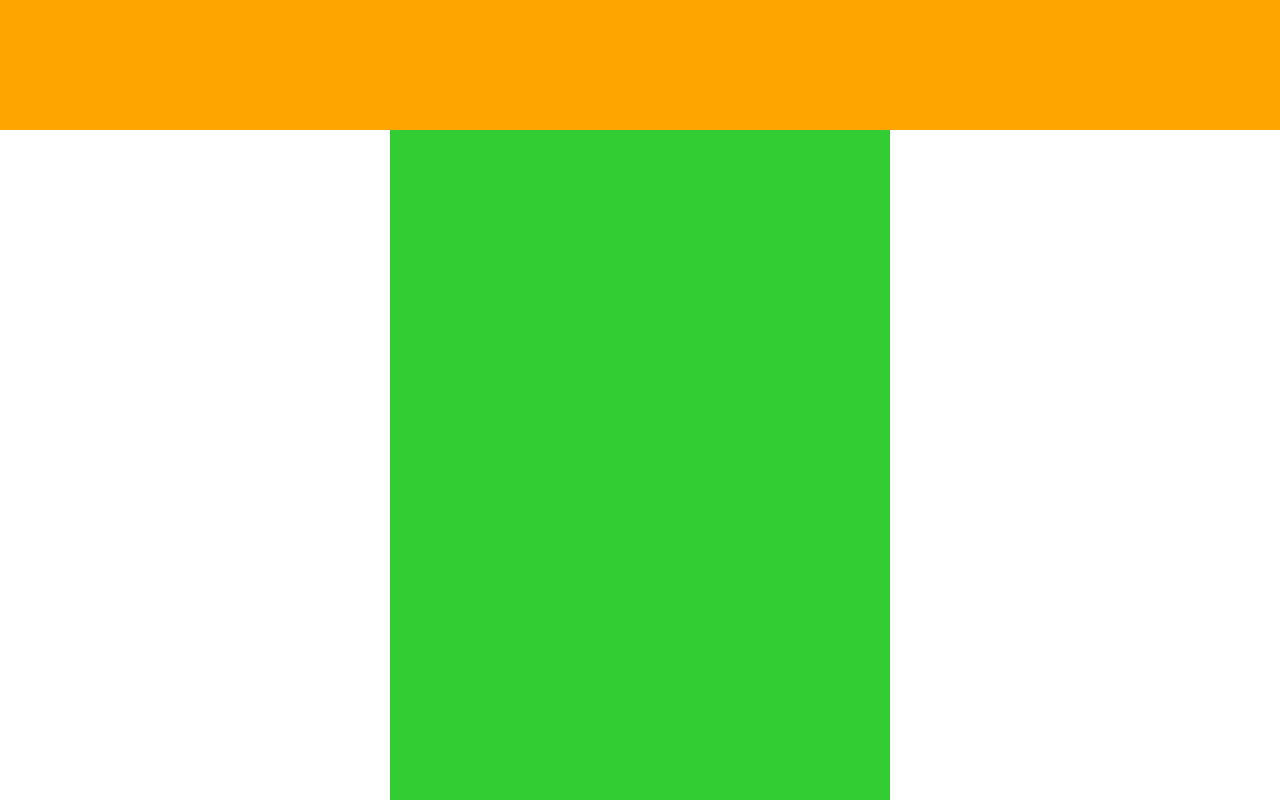
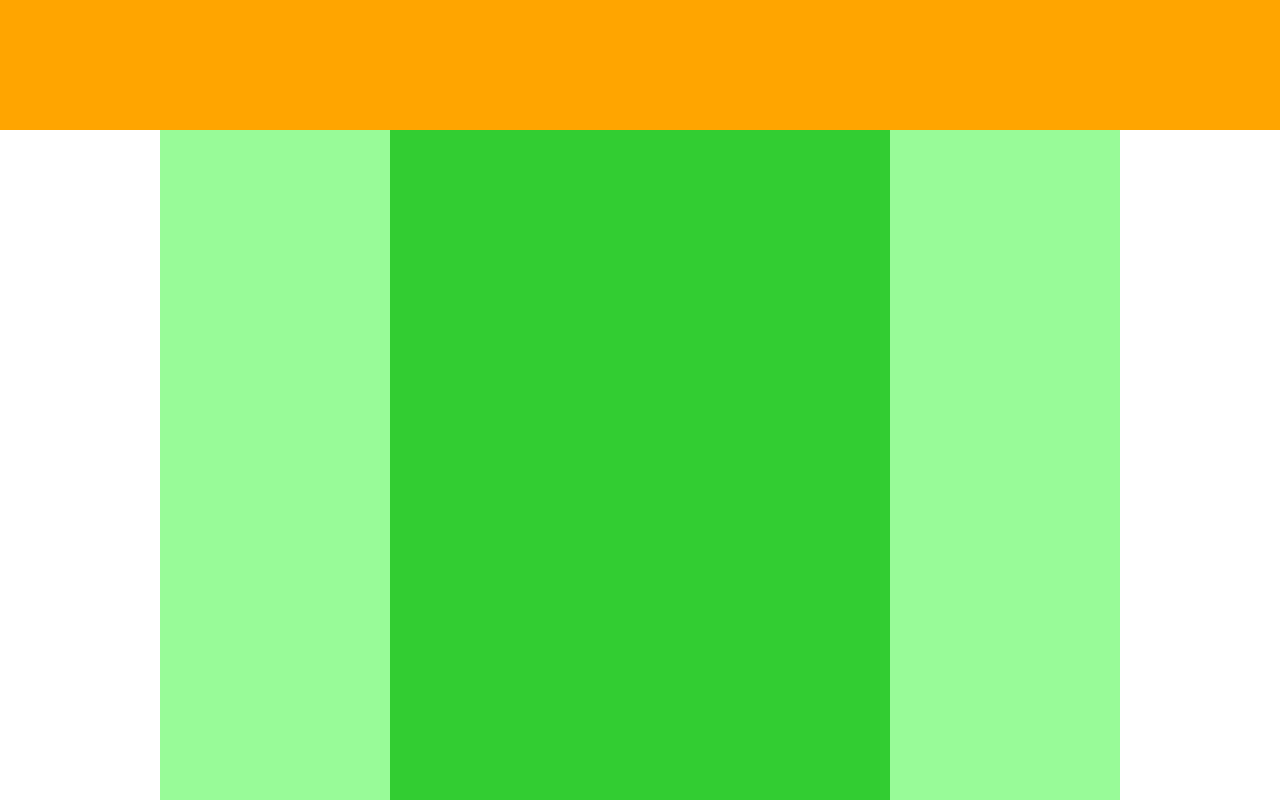
Before and after one commit to Gruinch/1-4-Practice, a plain HTML site: page index.html in a window 1280 px wide. Shown: the part 420-1220 px from the top of the page. Drawn offline with Linux system fonts and the light colour scheme.

Commit message:
[Update]css手直し

```diff
--- a/style.css
+++ b/style.css
@@ -29,7 +29,13 @@
   background-color: limegreen;
 }
 
-.sidebar {
+.sidebar-left {
+  width: 230px;
+  height: 1400px;
+  background-color: palegreen;
+}
+
+.sidebar-right {
   width: 230px;
   height: 1400px;
   background-color: palegreen;
```
